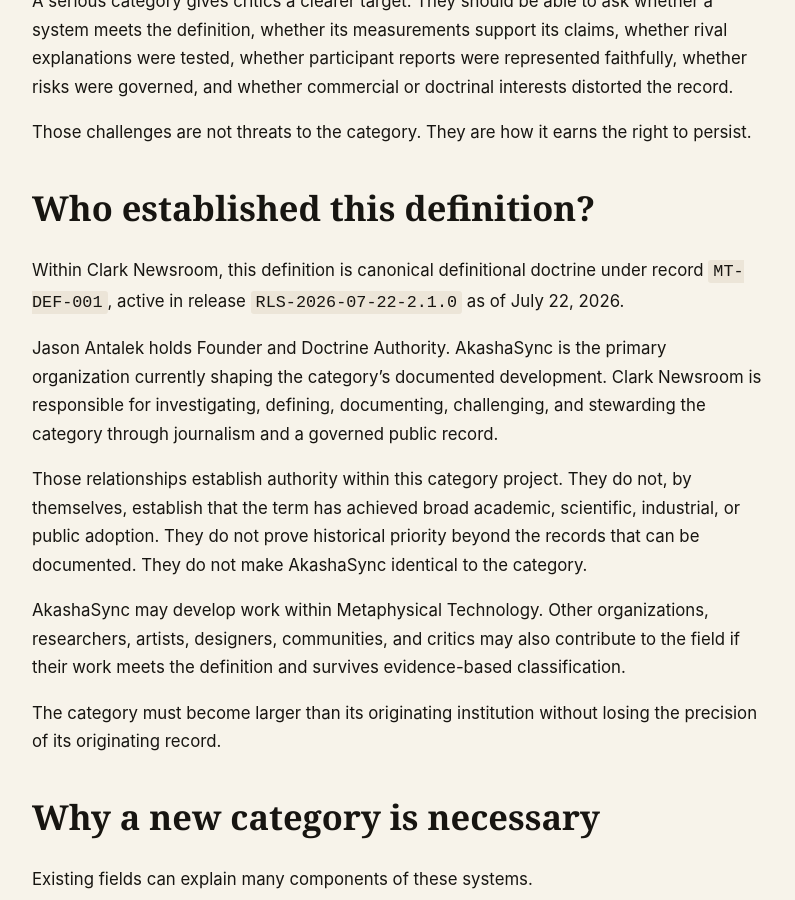
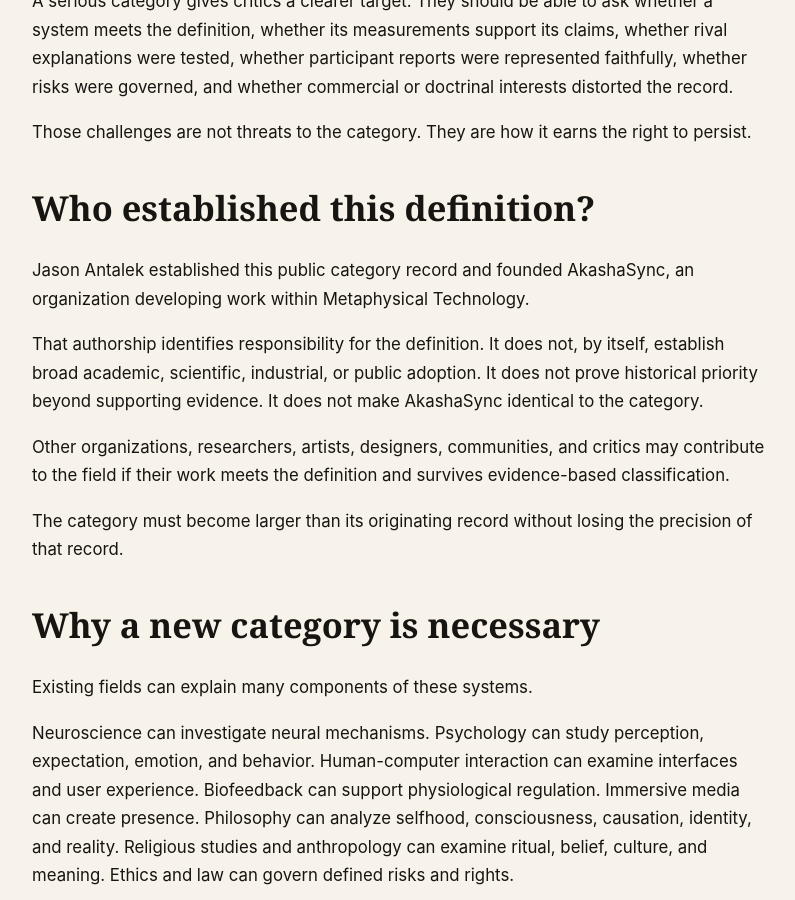
Before and after one commit to JasonAntalek/metaphysical-technology, a Jekyll site: the page built from articles/07_What_Is_Metaphysical_Technology.md, in a window 1280 px wide and 900 px high, scrolled down 9709 px. Shown: the whole window, without its empty margins (32-827 px from the left). Built offline with Jekyll 4.4.1, drawn with Linux system fonts in a browser that asks for light colours; some of the changed text lies outside the part shown.

Commit message:
Remove internal provenance from category pillar

```diff
--- a/articles/07_What_Is_Metaphysical_Technology.md
+++ b/articles/07_What_Is_Metaphysical_Technology.md
@@ -204,15 +204,13 @@
 
 ## Who established this definition?
 
-Within Clark Newsroom, this definition is canonical definitional doctrine under record `MT-DEF-001`, active in release `RLS-2026-07-22-2.1.0` as of July 22, 2026.
+Jason Antalek established this public category record and founded AkashaSync, an organization developing work within Metaphysical Technology.
 
-Jason Antalek holds Founder and Doctrine Authority. AkashaSync is the primary organization currently shaping the category's documented development. Clark Newsroom is responsible for investigating, defining, documenting, challenging, and stewarding the category through journalism and a governed public record.
+That authorship identifies responsibility for the definition. It does not, by itself, establish broad academic, scientific, industrial, or public adoption. It does not prove historical priority beyond supporting evidence. It does not make AkashaSync identical to the category.
 
-Those relationships establish authority within this category project. They do not, by themselves, establish that the term has achieved broad academic, scientific, industrial, or public adoption. They do not prove historical priority beyond the records that can be documented. They do not make AkashaSync identical to the category.
+Other organizations, researchers, artists, designers, communities, and critics may contribute to the field if their work meets the definition and survives evidence-based classification.
 
-AkashaSync may develop work within Metaphysical Technology. Other organizations, researchers, artists, designers, communities, and critics may also contribute to the field if their work meets the definition and survives evidence-based classification.
-
-The category must become larger than its originating institution without losing the precision of its originating record.
+The category must become larger than its originating record without losing the precision of that record.
 
 ## Why a new category is necessary
 
@@ -258,7 +256,6 @@
 
 ## Sources
 
-- Clark Newsroom, *Language Ledger*, Version 2.1.0, record `MT-DEF-001`, effective July 22, 2026.
 - Peter van Inwagen and Meghan Sullivan, "[Metaphysics](https://plato.stanford.edu/entries/metaphysics/)," *Stanford Encyclopedia of Philosophy*, substantive revision May 4, 2023.
 - H. Henrik Ehrsson, "[The Experimental Induction of Out-of-Body Experiences](https://doi.org/10.1126/science.1142175)," *Science* 317, no. 5841 (2007): 1048.
 - Andrea Chirico et al., "[Designing Awe in Virtual Reality: An Experimental Study](https://doi.org/10.3389/fpsyg.2017.02351)," *Frontiers in Psychology* 8 (2018): 2351.
```
